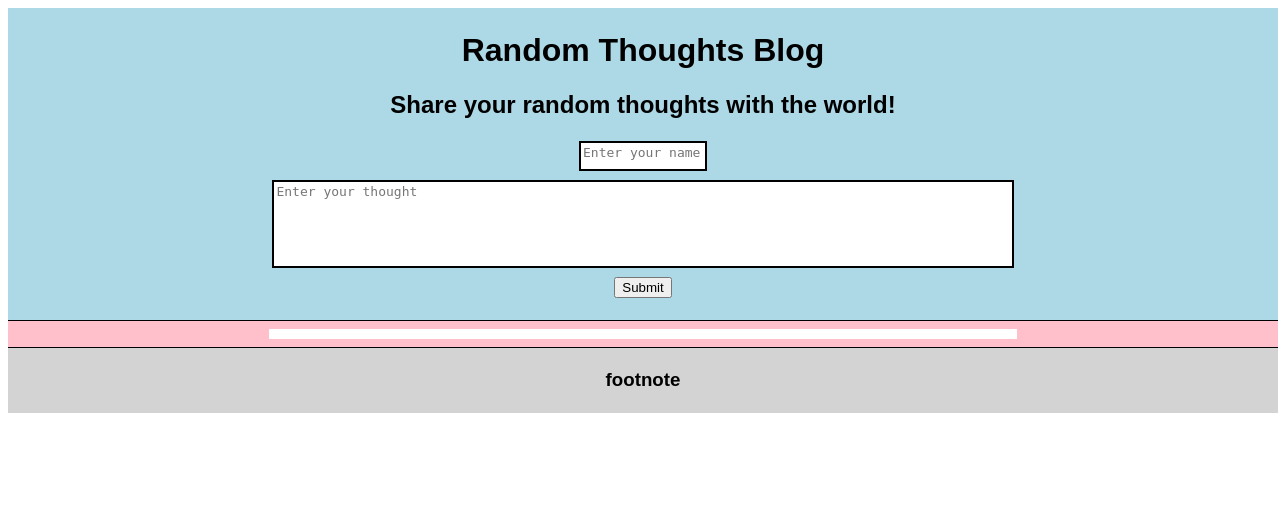
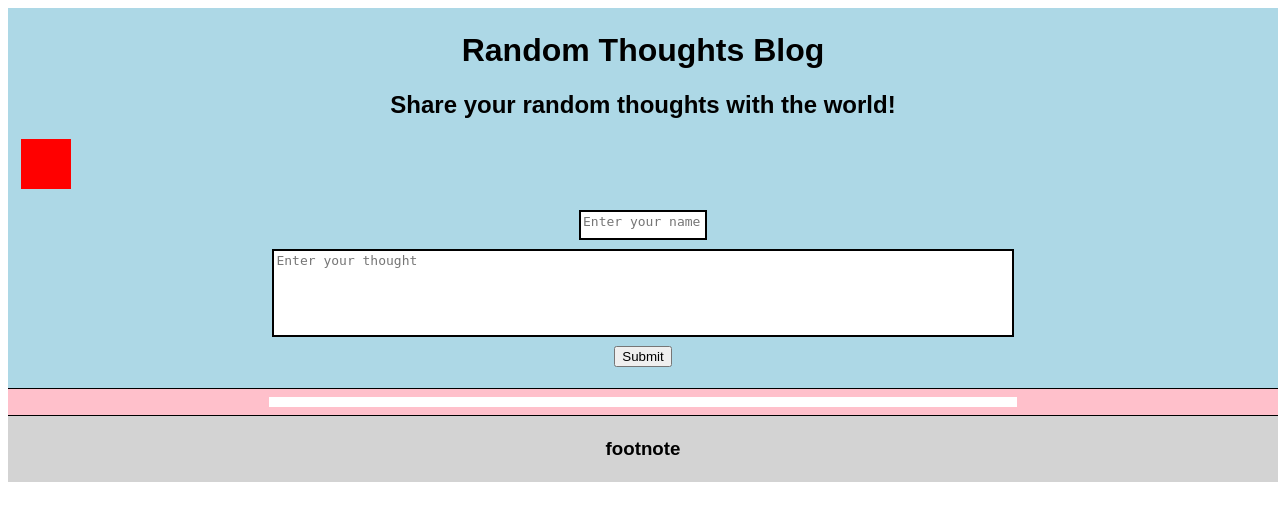
Before and after one commit to bmwsedee/WTclone, a Django app: page / in a window 1280 px wide. Shown: the top 521 px of the page. Run offline with Django 3.2, Linux system fonts and the light colour scheme; data that the repository does not hold is empty.

Commit message:
css test

```diff
--- a/rtblog/static/css/rtblog.css
+++ b/rtblog/static/css/rtblog.css
@@ -1,6 +1,14 @@
 /*webtechstylesheet*/
 
 /*************TOP AREA*************/
+
+.testfigure {
+  width: 50px;
+  height: 50px;
+  background-color: red;
+  margin: 10px;
+
+}
 
 .background {
   vertical-align: top;
--- a/rtblog/templates/rtblog/post_list.html
+++ b/rtblog/templates/rtblog/post_list.html
@@ -15,6 +15,8 @@
    <div class="top-part">
       <h1> Random Thoughts Blog </h1>
       <h2> Share your random thoughts with the world! </h2>
+
+      <div class='testfigure'></div>
 
       <div class="inputs">
         <h3>
```
